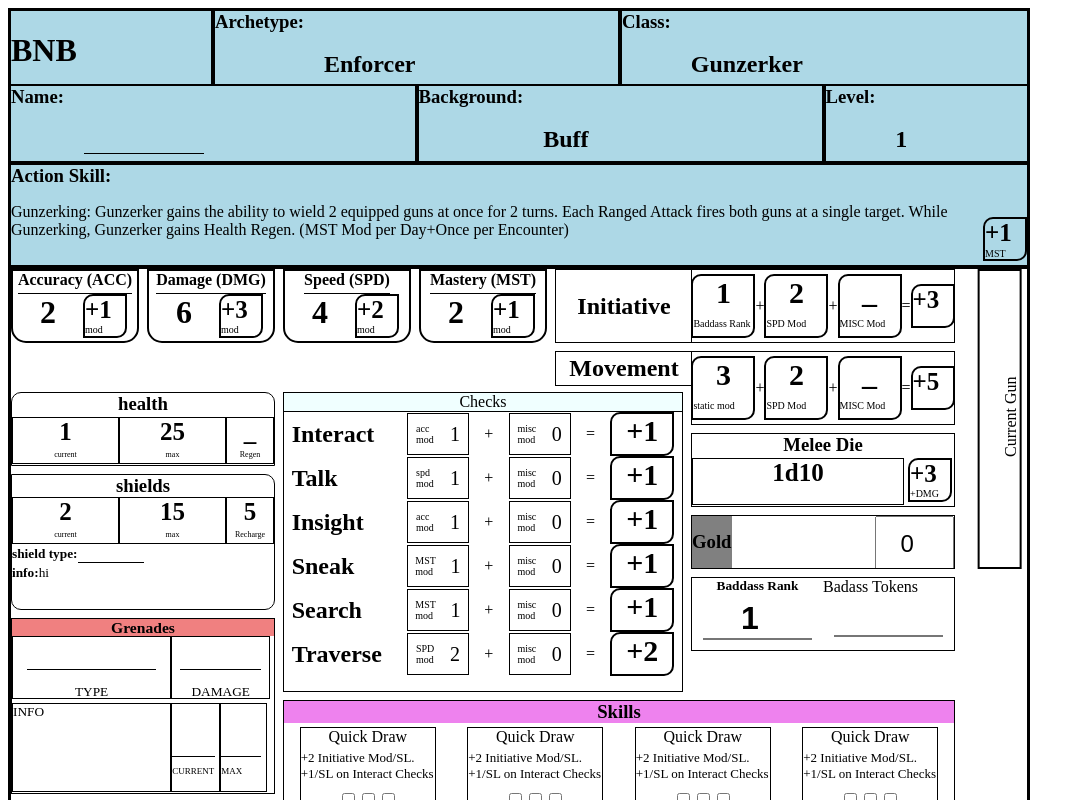
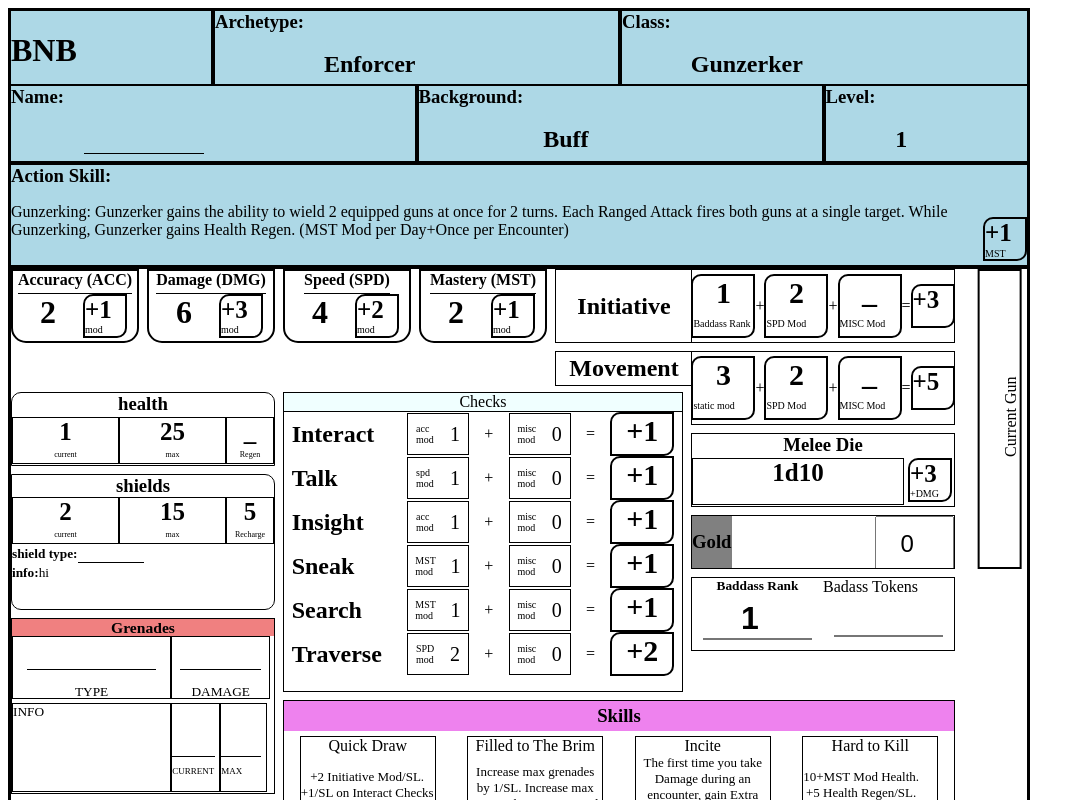
Before and after one commit to chrehall68/character-sheet, a React (Create React App) app: page / in a window 1280 px wide. Shown: the top 800 px of the page, without its empty margins (0-1085 px from the left). Built offline with nearby package versions, Linux system fonts and the light colour scheme.

Commit message:
allow customizing the skillsitems

```diff
--- a/src/Body.css
+++ b/src/Body.css
@@ -574,7 +574,7 @@
 }
 
 .skills {
-    grid-row: 22 / span 6;
+    grid-row: 22 / span 8;
     grid-column: 5/ span 10;
     border: 1px solid black;
 }
@@ -610,6 +610,7 @@
     height: 90%;
     border: 1px solid black;
     vertical-align: middle;
+    text-align: center;
 }
 
 .skills .item .itemHeader {
--- a/src/Body.js
+++ b/src/Body.js
@@ -249,12 +249,14 @@
 class SkillsItem extends React.Component {
     constructor(props) {
         super(props)
+        this.props = props;
+        this.header = props.header;
     }
 
     render() {
         return <div className='item'>
-            <div className='itemHeader'>Quick Draw</div>
-            <div className='content'>+2 Initiative Mod/SL.<br />+1/SL on Interact Checks</div>
+            <div className='itemHeader'>{this.header}</div>
+            <div className='content'>{this.props.children}</div>
             <div className='level'>
                 <input type="checkbox" title="level1" name="skillLevel" />
                 <input type="checkbox" title="level3" name="skillLevel" />
@@ -269,10 +271,24 @@
         return <div className='skills'>
             <div className='header'><h3>Skills</h3></div>
             <div className='itemWrapper'>
-                <SkillsItem />
-                <SkillsItem />
-                <SkillsItem />
-                <SkillsItem />
+                <SkillsItem header="Quick Draw">
+                    +2 Initiative Mod/SL.<br />+1/SL on Interact Checks
+                </SkillsItem>
+                <SkillsItem header="Filled to The Brim">
+                    Increase max grenades by
+                    1/SL. Increase max potions by 1+MST Mod
+                </SkillsItem>
+                <SkillsItem header="Incite">
+                    The first time you take
+                    Damage during an encounter,
+                    gain Extra Movement.
+                    +1/SL on Traverse Checks.
+                </SkillsItem>
+                <SkillsItem header="Hard to Kill">
+                    10+MST Mod Health.<br />
+                    +5 Health Regen/SL.
+                </SkillsItem>
+
             </div>
 
         </div>
```
